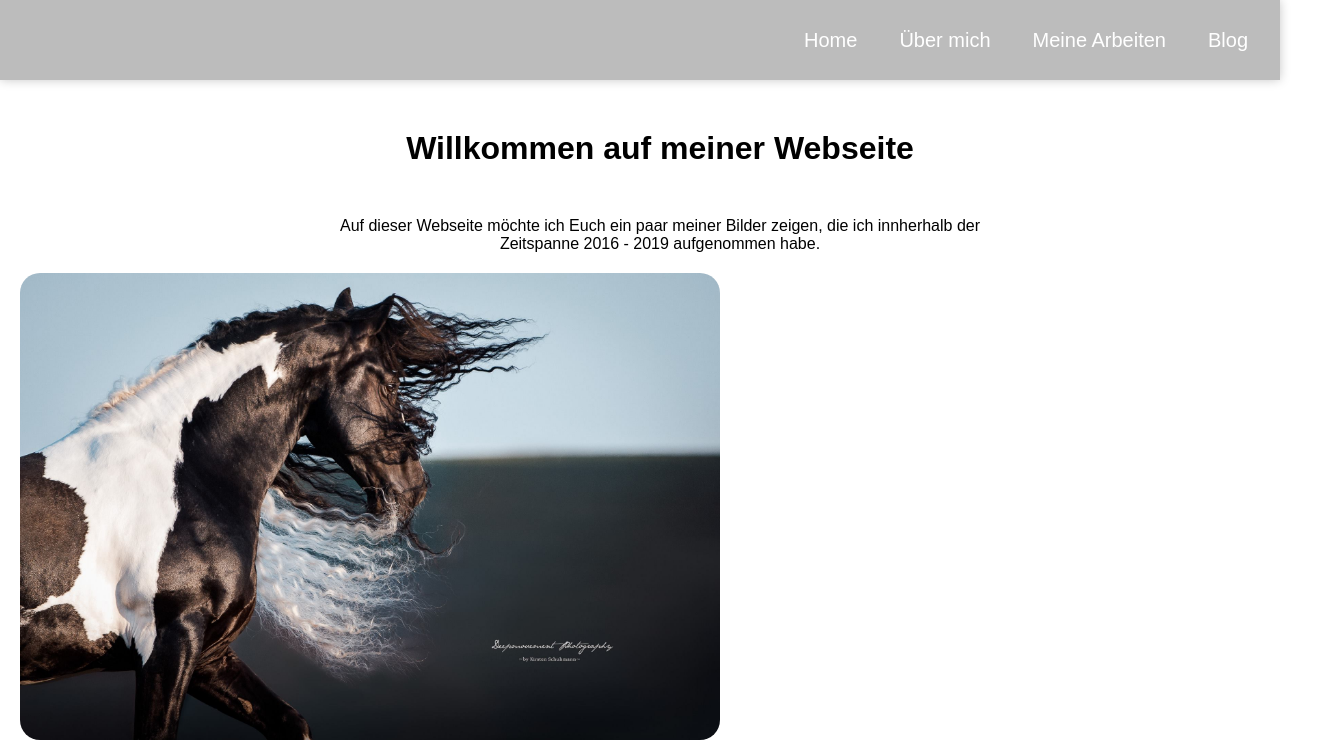
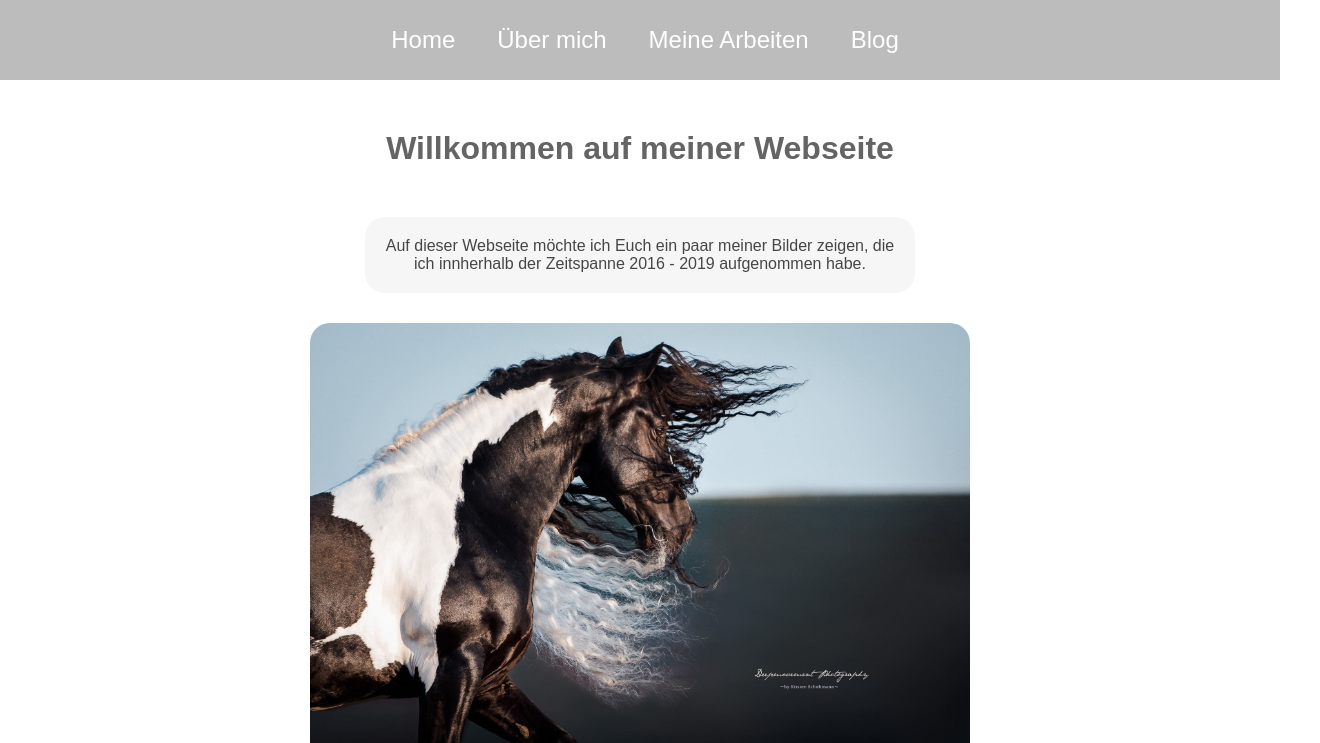
Before and after one commit to KirstenSchuhmann/PersonalWebsite, a plain HTML site: page index.html in a window 1280 px wide. Shown: the top 743 px of the page, 1320 px wide, since content can reach past the window. Drawn offline with Linux system fonts and the light colour scheme.

```diff
--- a/Stylesheet.css
+++ b/Stylesheet.css
@@ -13,29 +13,26 @@ body {
   font-family: "Nunito Sans", sans-serif;
   background: #ffffff;
 }
-main {
-  margin: 0 auto;
-  width: 1320px;
-}
+
+/* Header und Navigationsbereich */
 
 .logo {
   height: 50%;
 }
 
 .nav-list {
+  position: relative;
   height: 80px;
+  width: 100%;
+  top: 0;
   background: rgb(188, 188, 188);
-  box-shadow: 0px 0px 10px #c8c8c8;
   padding: 1rem 0;
-  font-size: 20px;
+  font-size: 24px;
   text-align: center;
   list-style: none;
-  position: relative;
-  width: 100%;
-  top: 0;
   display: flex;
   gap: 10px;
-  justify-content: space-evenly;
+  justify-content: center;
   align-items: center;
 }
 
@@ -51,37 +48,54 @@ main {
 a:hover {
   color: rgb(100, 100, 100);
 }
-.nav-item:first-child {
-  margin-right: auto;
-  margin-left: 0.8rem;
-}
-
-.nav-item:last-child {
-  margin-right: 2rem;
+/* Main Bereich */
+main {
+  margin: 0 auto;
 }
 h1 {
   text-align: center;
   margin: 0 auto;
   padding: 50px;
+  color: rgb(100, 100, 100);
+  display: flex;
+  justify-content: center;
+  flex-wrap: wrap;
 }
 .Einleitungstext {
+  background-color: rgb(246, 246, 246);
+  position: relative;
+  border-radius: 20px;
+  display: flex;
+  justify-content: center;
+  width: 550px;
+  margin: 0 auto;
+}
+.Einleitungstext p {
+  color: rgb(70, 70, 70);
+  padding: 20px;
+  display: flex;
+  flex-wrap: wrap;
   text-align: center;
+}
+
+.BoxBilder {
   position: relative;
   display: flex;
-  width: 50%;
-  margin: 0 auto;
+  flex-wrap: wrap;
+  justify-content: center;
 }
 
 .Bilder {
-  display: flex;
+  justify-content: center;
   width: 700px;
-  border-radius: 20px;
+  margin: 10px;
+  padding: 20px;
+  border-radius: 40px;
   position: relative;
   left: auto;
   right: auto;
-  margin: 20px;
-  gap: 30px;
 }
+/* Ab hier Footer */
 
 footer {
   color: rgb(188, 188, 188);
@@ -90,6 +104,8 @@ footer {
   height: 50px;
 }
 .WichtigeInformationen {
+  position: absolute;
+  bottom: 0;
   display: flex;
   align-items: flex-end;
   text-decoration: none;
--- a/index.html
+++ b/index.html
@@ -15,6 +15,7 @@
 
   <!-- Body Bereich beginnt hier -->
   <body>
+    <!-- Header -->
     <header>
       <ul class="nav-list">
         <li class="nav-item">
@@ -45,24 +46,32 @@
       </ul>
     </header>
 
+    <!-- Main Content -->
     <main>
       <h1>Willkommen auf meiner Webseite</h1>
 
-      <p class="Einleitungstext">
+      <div class="Einleitungstext">
+
+      <p>
         Auf dieser Webseite möchte ich Euch ein paar meiner Bilder zeigen, die
         ich innherhalb der Zeitspanne 2016 - 2019 aufgenommen habe.
+</div>
       </p>
 
+      <div class="BoxBilder">
         <img class="Bilder" src="/Bilder/Anthimos.jpeg" alt="BarockHengst" />
         <img class="Bilder" src="/Bilder/Honey.jpeg" alt="Shetty" />
+
         <img
           class="Bilder"
           src="/Bilder/NativeHorse.jpeg"
           alt="Tanja Riedinger mit Estella"
         />
         <img class="Bilder" src="/Bilder/Bisbal.jpeg" alt="PRE-Pferd" />
+      </div>
     </main>
 
+    <!-- Footer -->
     <footer>
       <ul class="WichtigeInformationen">
         <li>
```
Also changed, not shown: 2 other files. Lines whose indentation alone changed are shown as unchanged.
